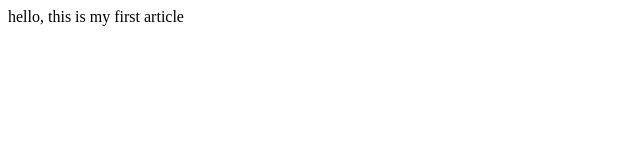
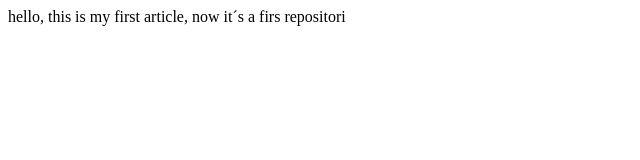
Before and after one commit to Diferoca/DemoCurso, a plain HTML site: page index.html in a window 1280 px wide. Shown: the whole page, without its empty margins (0-640 px from the left). Drawn offline with Linux system fonts and the light colour scheme.

Commit message:
first change

```diff
--- a/index.html
+++ b/index.html
@@ -7,6 +7,6 @@
     <title>First HTML</title>
 </head>
 <body>
-hello, this is my first article
+hello, this is my first article, now it´s a firs repositori
 </body>
 </html>
```
